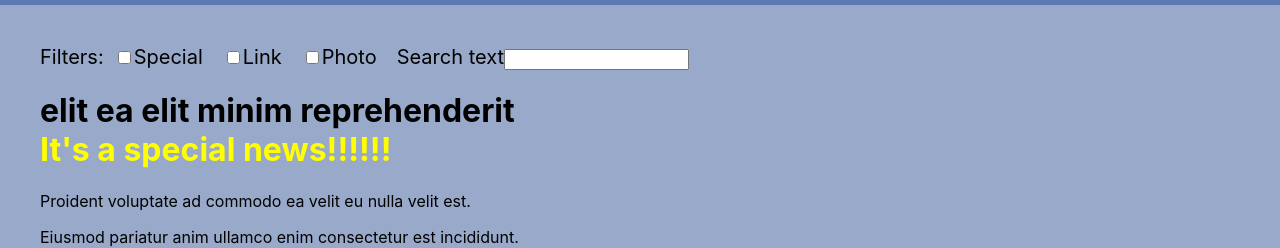
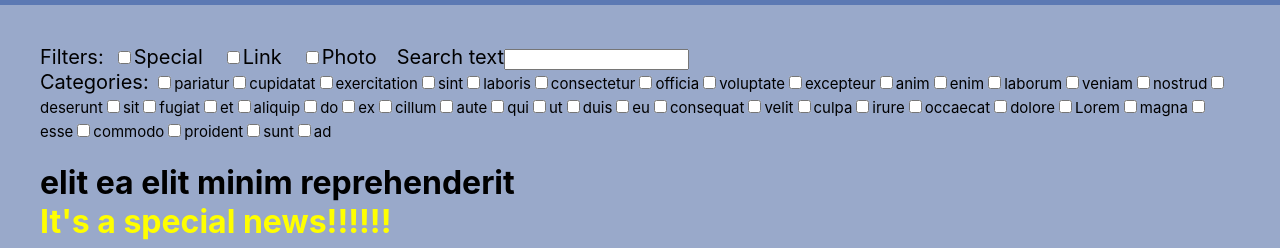
Before and after one commit to gbelonog/ReactProjects, a React (Create React App) app in the folder my-app/: page / in a window 1280 px wide. Shown: the part 128-376 px from the top of the page. Built offline with nearby package versions, Linux system fonts and the light colour scheme.

Commit message:
added categories filter

```diff
--- a/my-app/src/components/newsFilters/newsFilters.css
+++ b/my-app/src/components/newsFilters/newsFilters.css
@@ -5,3 +5,7 @@
 .Filter {
   margin: 10px;
 }
+
+.Categories {
+  font-size: 15px;
+}
--- a/my-app/src/components/newsFilters/newsFilters.js
+++ b/my-app/src/components/newsFilters/newsFilters.js
@@ -1,11 +1,39 @@
 import React, { Component } from 'react';
 import PropTypes from 'prop-types';
 import './NewsFilters.css'
+import news from '../../news.json';
 
 class NewsFilters extends Component {
   render() {
-    const { specialFilterHandler, linkPresenceHandler, photoPresenceHandler, searchTextHandler } = this.props;
-
+    const { specialFilterHandler, linkPresenceHandler, photoPresenceHandler, searchTextHandler, categoriesListHandler } = this.props;
+    function getCategoriesList(){
+      let allCategories = [];
+      let allCategoriesNames = [];
+      let cleanedAllCategoriesNames = [];
+      //get all categories from all news as array [{id: 123, name:abc}, ...]
+      news.map((e) => {
+        allCategories = allCategories.concat(e.categories);
+      });
+      //get all names of all categories
+      allCategories.map(e => {
+        allCategoriesNames = allCategoriesNames.concat(e.name);
+      });
+      //remove duplicates
+      allCategoriesNames.map(e => {
+        if(cleanedAllCategoriesNames.indexOf(e) === -1){
+          cleanedAllCategoriesNames.push(e)
+        };
+      });
+      return  <>
+        {
+          cleanedAllCategoriesNames.map((e, i) => {
+            return <label  key={i} className="Categories">
+              <input type="checkbox" onChange={() => categoriesListHandler(e)}></input>
+            {e}</label>
+          })
+        }
+      </>
+    }
     return(
       <div className="Filters">Filters:
         <label className="Filter">
@@ -24,6 +52,7 @@ class NewsFilters extends Component {
           Search text
           <input type="text" onChange={event =>{searchTextHandler(event.target.value)}} ></input>
         </label>
+        <div> Categories: {getCategoriesList()}</div>
       </div>
     );
   }
@@ -34,6 +63,7 @@ NewsFilters.propTypes = {
   linkPresenceHandler: PropTypes.func.isRequired,
   photoPresenceHandler: PropTypes.func.isRequired,
   searchTextHandler: PropTypes.func.isRequired,
+  categoriesListHandler: PropTypes.func.isRequired,
 }
 
 NewsFilters.defaultProps = {
@@ -41,6 +71,7 @@ NewsFilters.defaultProps = {
   linkPresenceHandler: ()=>{},
   photoPresenceHandler: ()=>{},
   searchTextHandler: ()=>{},
+  categoriesListHandler: ()=>{},
 };
 
 export { NewsFilters };
--- a/my-app/src/components/newsList.js
+++ b/my-app/src/components/newsList.js
@@ -5,22 +5,49 @@ import news from '../news.json';
 
 class NewsList extends Component {
   render() {
-    const { specialFilter, linkPresenceFilter, photoPresenceFilter, searchTextFilterValue } = this.props;
+    const {
+      specialFilter,
+      linkPresenceFilter,
+      photoPresenceFilter,
+      searchTextFilterValue,
+      categoriesList
+    } = this.props;
 
-    function filterNews(specialFilter, linkPresenceFilter, photoPresenceFilter, searchTextFilterValue, e){
+    function filterNews(
+      specialFilter,
+      linkPresenceFilter,
+      photoPresenceFilter,
+      searchTextFilterValue,
+      categoriesList,
+      e){
         const searchInAthor = (e.author).toLowerCase().indexOf(searchTextFilterValue.toLowerCase())!==-1;
         const searchСontent = (e.content).toLowerCase().indexOf(searchTextFilterValue.toLowerCase())!==-1;
         const searchInTitle = (e.title).toLowerCase().indexOf(searchTextFilterValue.toLowerCase())!==-1;
         const searchText = searchInAthor || searchСontent || searchInTitle;
+
+        let allCategories = [];
+          e.categories.map((e) => {
+            allCategories = allCategories.concat(e.name);
+          });
+
+        let result = 0;
+        let category = true;
+        if(categoriesList.length > 0) {
+          categoriesList.map(e => {
+          result= result +(allCategories.indexOf(e) !== -1)
+        });
+        category = !!result;
+    }
+
     const filterMap =  {
-        "000": searchText&&<NewsItem newsItem={e}/>,
-        "001": searchText&&(e.photo)&&<NewsItem newsItem={e}/>,
-        "010": searchText&&(e.link)&&<NewsItem newsItem={e}/>,
-        "011": searchText&&(e.link)&&(e.photo)&&<NewsItem newsItem={e}/>,
-        "100": searchText&&(e.isSpecial)&&<NewsItem newsItem={e}/>,
-        "101": searchText&&(e.isSpecial)&&(e.photo)&&<NewsItem newsItem={e}/>,
-        "110": searchText&&(e.isSpecial)&&(e.link)&&<NewsItem newsItem={e}/>,
-        "111": searchText&&(e.isSpecial)&&(e.link)&&(e.photo)&&<NewsItem newsItem={e}/>,
+      "000": category&&searchText&&<NewsItem newsItem={e}/>,
+      "001": category&&searchText&&(e.photo)&&<NewsItem newsItem={e}/>,
+      "010": category&&searchText&&(e.link)&&<NewsItem newsItem={e}/>,
+      "011": category&&searchText&&(e.link)&&(e.photo)&&<NewsItem newsItem={e}/>,
+      "100": category&&searchText&&(e.isSpecial)&&<NewsItem newsItem={e}/>,
+      "101": category&&searchText&&(e.isSpecial)&&(e.photo)&&<NewsItem newsItem={e}/>,
+      "110": category&&searchText&&(e.isSpecial)&&(e.link)&&<NewsItem newsItem={e}/>,
+      "111": category&&searchText&&(e.isSpecial)&&(e.link)&&(e.photo)&&<NewsItem newsItem={e}/>,
     };
     const filterSet = (+specialFilter).toString()+(+linkPresenceFilter).toString()+(+photoPresenceFilter).toString();
 
@@ -29,7 +56,13 @@ class NewsList extends Component {
 
     return (
       <div>
-        { news.map((e) => filterNews(specialFilter, linkPresenceFilter, photoPresenceFilter, searchTextFilterValue, e))}
+        { news.map((e) => filterNews(
+          specialFilter,
+          linkPresenceFilter,
+          photoPresenceFilter,
+          searchTextFilterValue,
+          categoriesList,
+          e))}
       </div>
     );
   }
@@ -40,6 +73,7 @@ NewsList.propTypes = {
   linkPresenceFilter: PropTypes.bool,
   photoPresenceFilter: PropTypes.bool,
   searchTextFilterValue: PropTypes.string,
+  categoriesList: PropTypes.arrayOf(PropTypes.string),
 }
 
 NewsList.defaultProps = {
@@ -47,6 +81,7 @@ NewsList.defaultProps = {
   linkPresenceFilter: false,
   photoPresenceFilter: false,
   searchTextFilterValue: '',
+  categoriesList: [],
 };
 
 export { NewsList };
--- a/my-app/src/components/newsPage.js
+++ b/my-app/src/components/newsPage.js
@@ -10,11 +10,13 @@ class NewsPage extends Component {
       linkPresenceFilter: false,
       photoPresenceFilter: false,
       searchTextFilterValue: '',
+      categoriesList: [],
     };
     this.specialFilterHandler = this.specialFilterHandler.bind(this);
     this.linkPresenceHandler = this.linkPresenceHandler.bind(this);
     this.photoPresenceHandler = this.photoPresenceHandler.bind(this);
     this.searchTextHandler = this.searchTextHandler.bind(this);
+    this.categoriesListHandler = this.categoriesListHandler.bind(this);
   }
 
   specialFilterHandler(){
@@ -31,8 +33,17 @@ class NewsPage extends Component {
 
   searchTextHandler(value){
     this.setState({ searchTextFilterValue: value });
-    console.log(this.state);
   }
+
+categoriesListHandler(category){
+  let indexOfCategory = this.state.categoriesList.indexOf(category)
+   if(indexOfCategory === -1){
+      this.setState({ categoriesList: (this.state.categoriesList).concat(category) });
+    }else{
+      this.setState({ categoriesList: this.state.categoriesList.splice(indexOfCategory+1, 1)});
+    }
+  }
+
 
   render() {
     return <div>
@@ -41,12 +52,14 @@ class NewsPage extends Component {
         linkPresenceHandler = {this.linkPresenceHandler}
         photoPresenceHandler = {this.photoPresenceHandler}
         searchTextHandler = {this.searchTextHandler}
+        categoriesListHandler = {this.categoriesListHandler}
       />
       <NewsList
         specialFilter = {this.state.specialFilter}
         linkPresenceFilter = {this.state.linkPresenceFilter}
         photoPresenceFilter = {this.state.photoPresenceFilter}
         searchTextFilterValue = {this.state.searchTextFilterValue}
+        categoriesList = {this.state.categoriesList}
       />
     </div>;
   }
```
Lines whose indentation alone changed are shown as unchanged.
